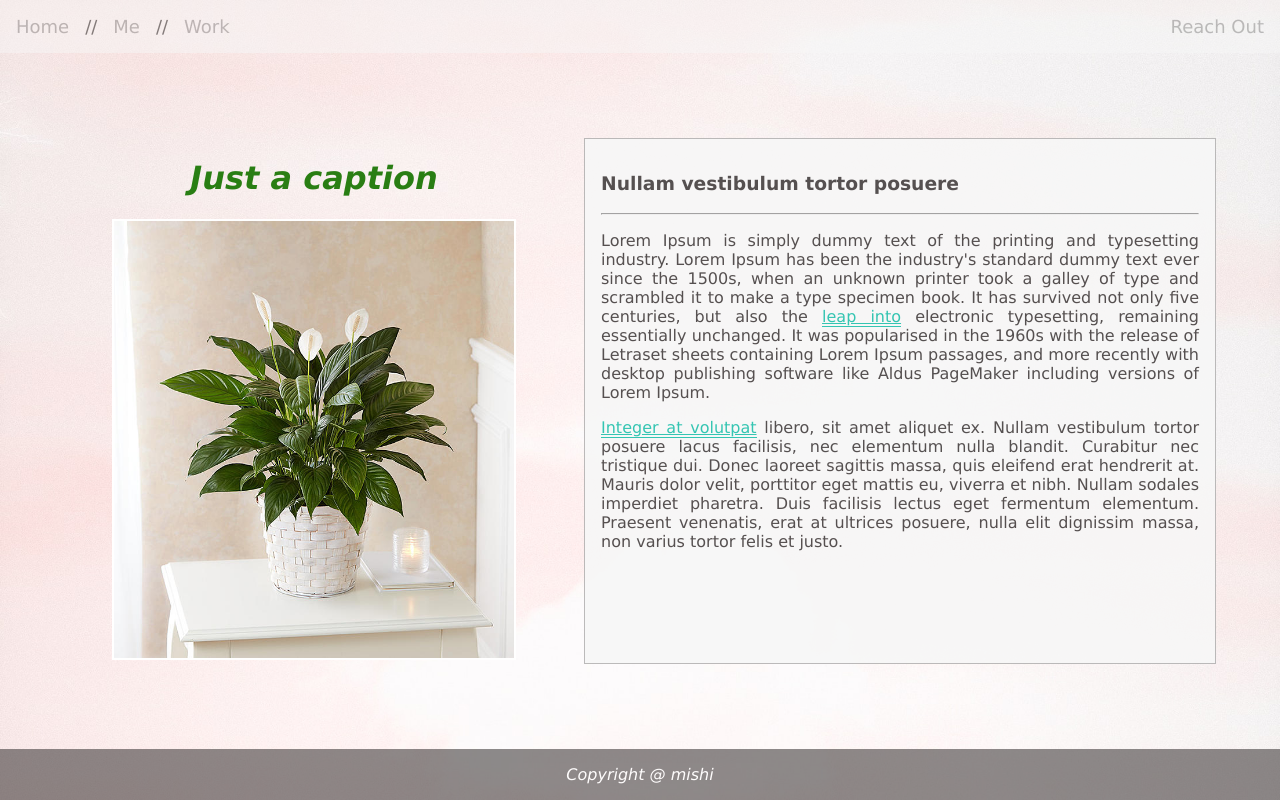
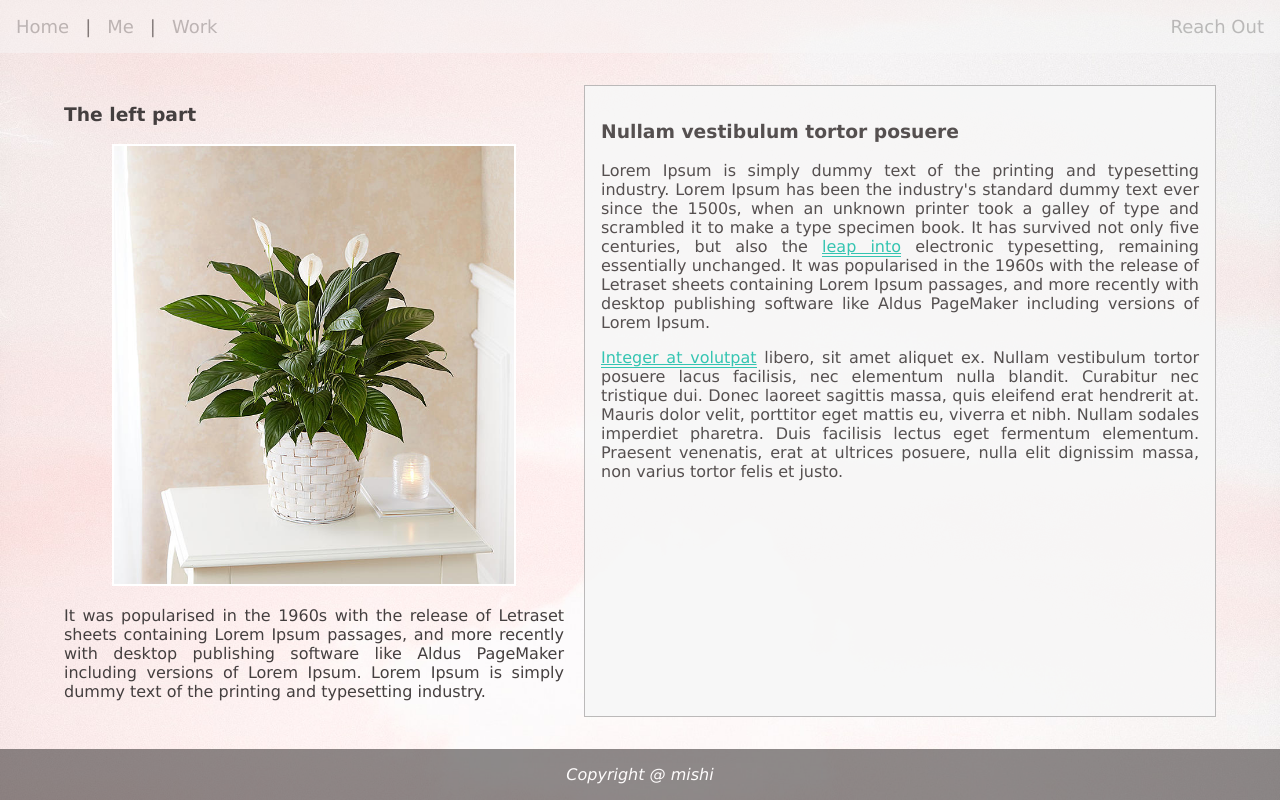
Before and after one commit to arcaneLake/home, a plain HTML site: page index.html in a window 1280 px wide. Drawn offline with Linux system fonts and the light colour scheme.

Commit message:
Delete small things, add more text

```diff
--- a/index.html
+++ b/index.html
@@ -8,8 +8,8 @@
     <body>
         <div class="top-nav">
         <ul>
-            <li><a href="./index.html">Home</a></li> //
-            <li><a href="./me.html">Me</a></li> //
+            <li><a href="./index.html">Home</a></li> |
+            <li><a href="./me.html">Me</a></li> |
             <li><a href="work.html">Work</a></li>
         </ul>
         <a href="./contact.html" class="top-nav-contact">Reach Out</a>
@@ -17,13 +17,13 @@
 
         <div class="container">
         <div class="left">
-            <center><h1 style="color: rgb(41, 126, 19);font-style: italic;">Just a caption</h1>
-            <img src="./images/image1.jpg" alt="Pic of house plant"></center>
+            <h3>The left part</h3>
+                <center><img src="./images/image1.jpg" alt="Pic of house plant"></center>
+                <p>It was popularised in the 1960s with the release of Letraset sheets containing Lorem Ipsum passages, and more recently with desktop publishing software like Aldus PageMaker including versions of Lorem Ipsum. Lorem Ipsum is simply dummy text of the printing and typesetting industry.</p>
         </div>
 
         <div class="right">
             <h3>Nullam vestibulum tortor posuere</h3>
-            <hr class="hr-1">
             <p>Lorem Ipsum is simply dummy text of the printing and typesetting industry. Lorem Ipsum has been the industry's standard dummy text ever since the 1500s, when an unknown printer took a galley of type and scrambled it to make a type specimen book. It has survived not only five centuries, but also the <a href="testing.html">leap into</a> electronic typesetting, remaining essentially unchanged. It was popularised in the 1960s with the release of Letraset sheets containing Lorem Ipsum passages, and more recently with desktop publishing software like Aldus PageMaker including versions of Lorem Ipsum.</p>
 
 
```
